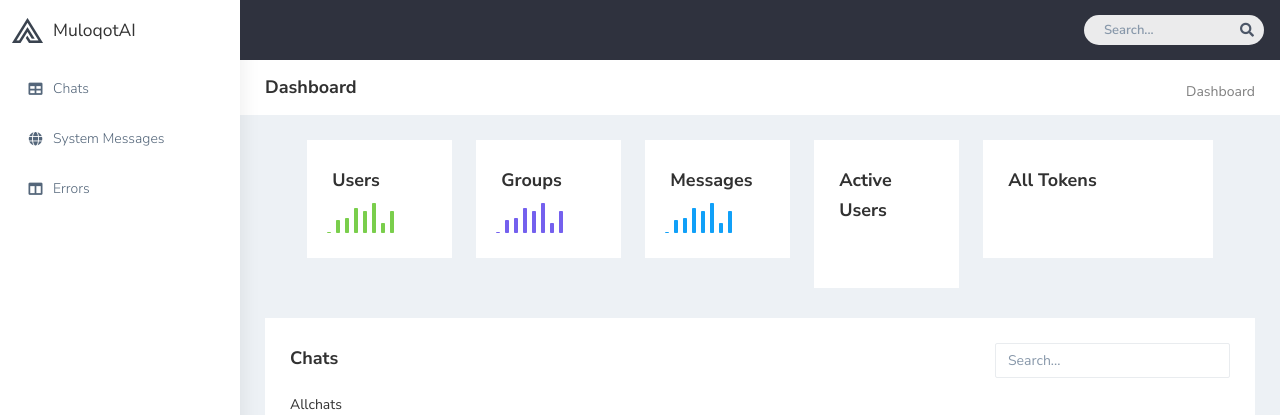
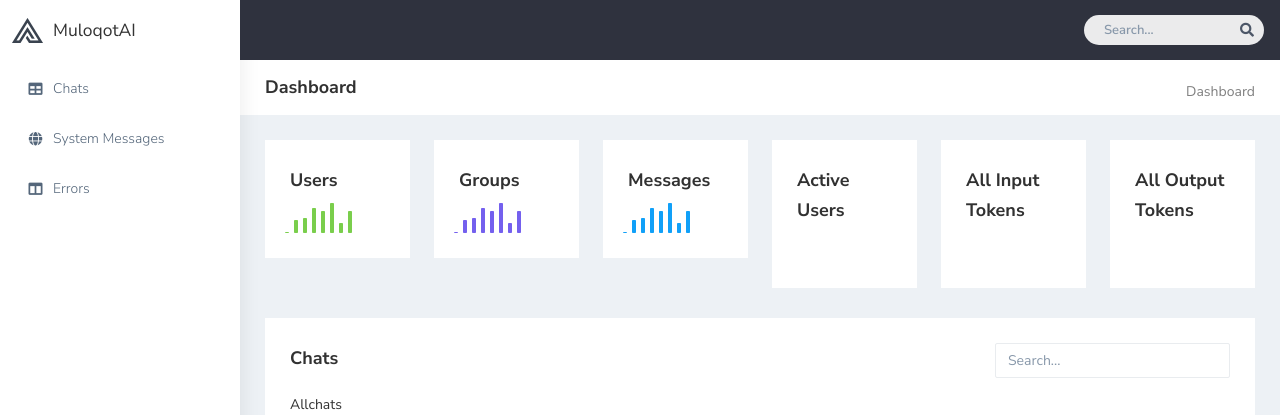
Before and after one commit to Abdulvoris101/MuloqotGPT, a FastAPI app: template layout/templates/index.html in a window 1280 px wide. Shown: the top 415 px of the page. Run offline with FastAPI, Linux system fonts and the light colour scheme; the template is opened without the code that fills it, so the values that code supplies are empty; parts of the project's set-up code (start-up, migrations or seed data) failed here and were passed over; some libraries are stand-ins or nearby versions.

Commit message:
FIX: fixed getting tokens

```diff
--- a/app.py
+++ b/app.py
@@ -1,7 +1,6 @@
 from fastapi import FastAPI
 from aiogram import types
 from utils import constants
-import os
 from aiogram.dispatcher.dispatcher import Dispatcher, Bot
 import uvicorn
 
--- a/apps/admin/views.py
+++ b/apps/admin/views.py
@@ -36,7 +36,8 @@ async def admin_index(request: Request, page: int=Query(1, gt=0)):
         "groups": ChatManager.groups(),
         "messages": Message.count(),
         "active_users": ChatManager.active_users(),
-        "all_tokens": MessageManager.all_tokens(),
+        "count_of_all_input_tokens": MessageManager.count_of_all_input_tokens(),
+        "count_of_all_output_tokens": MessageManager.count_of_all_output_tokens(),
         "request": request,
         "users": ChatManager.users(),
         "all_chats": all_chats,
@@ -55,7 +56,8 @@ async def system_messages(request: Request):
     context = {
         "groups": ChatManager.groups(),
         "messages": Message.count(),
-        "all_tokens": MessageManager.all_tokens(),
+        "count_of_all_input_tokens": MessageManager.count_of_all_input_tokens(),
+        "count_of_all_output_tokens": MessageManager.count_of_all_output_tokens(),
         "active_users": ChatManager.active_users(),
         "request": request,
         "users": ChatManager.users(),
--- a/apps/core/models.py
+++ b/apps/core/models.py
@@ -1,6 +1,8 @@
 from sqlalchemy import Column, Integer, String, UnicodeText, Boolean, BigInteger, DateTime
 from db.setup import session, Base
 from datetime import datetime
+import json
+
 
 class Chat(Base):
     __tablename__ = 'chat'
@@ -59,10 +61,6 @@ class Chat(Base):
 
 
 
-
-import json
-
-
 class Message(Base):
     __tablename__ = 'message'
 
--- a/bot.py
+++ b/bot.py
@@ -1,5 +1,4 @@
 from aiogram import Bot, Dispatcher, executor, types
-import os
 from aiogram.contrib.fsm_storage.memory import MemoryStorage
 from utils import constants
 
--- a/layout/templates/index.html
+++ b/layout/templates/index.html
@@ -117,9 +117,9 @@
         </div>
       </div>
 
-      <div class="col-lg-3 col-md-12">
+      <div class="col-lg-2 col-md-12">
         <div class="white-box analytics-info">
-          <h3 class="box-title">All Tokens</h3>
+          <h3 class="box-title">All Input Tokens</h3>
           <ul class="list-inline two-part d-flex align-items-center mb-0">
             <li>
               <div id="sparklinedash3">
@@ -136,7 +136,32 @@
               </div>
             </li>
             <li class="ms-auto">
-              <span class="counter text-info">{{ all_tokens }}</span>
+              <span class="counter text-info">{{ count_of_all_input_tokens }}</span>
+            </li>
+          </ul>
+        </div>
+      </div>
+
+      <div class="col-lg-2 col-md-12">
+        <div class="white-box analytics-info">
+          <h3 class="box-title">All Output Tokens</h3>
+          <ul class="list-inline two-part d-flex align-items-center mb-0">
+            <li>
+              <div id="sparklinedash3">
+                <canvas
+                  width="67"
+                  height="30"
+                  style="
+                    display: inline-block;
+                    width: 67px;
+                    height: 30px;
+                    vertical-align: top;
+                  "
+                ></canvas>
+              </div>
+            </li>
+            <li class="ms-auto">
+              <span class="counter text-info">{{ count_of_all_output_tokens }}</span>
             </li>
           </ul>
         </div>
--- a/utils/__init__.py
+++ b/utils/__init__.py
@@ -44,7 +44,7 @@ class SendAny:
 # Token counter
 
 def count_tokens(messages):
-    enc = tiktoken.get_encoding("p50k_base")
+    enc = tiktoken.get_encoding("cl100k_base")
     token_counts = [len(enc.encode(message['content'])) for message in messages]
     total_tokens = sum(token_counts)
     return total_tokens
```
Also changed, not shown: apps/core/managers.py (+40 -18 lines).
